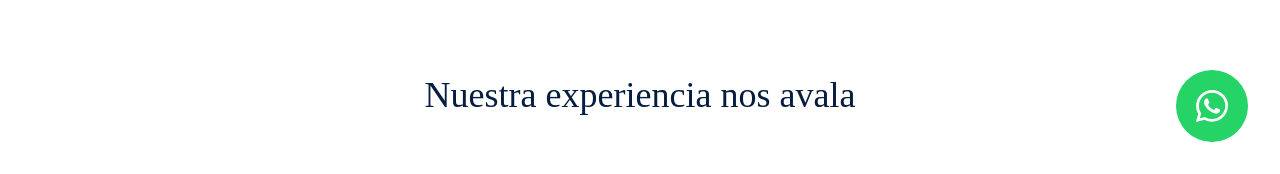
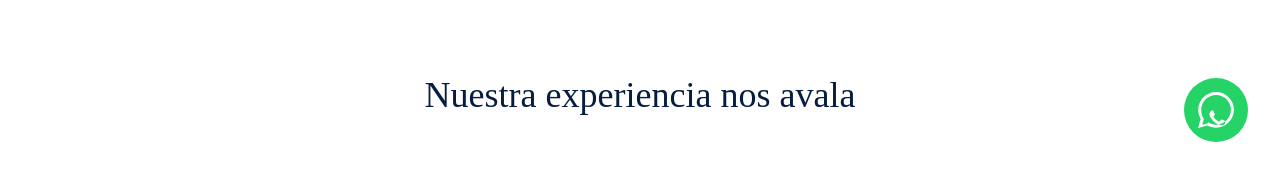
Before and after one commit to DevCardenasS/web-cardenas-saltos, a Next.js app: page / in a window 1280 px wide. Shown: the part 626-800 px from the top of the page. Built offline with nearby package versions, Linux system fonts and the light colour scheme.

Commit message:
Update WhatsAppButton.js

```diff
--- a/components/WhatsAppButton.js
+++ b/components/WhatsAppButton.js
@@ -2,7 +2,7 @@ import React from 'react';
 import { WHATSAPP_NUMBER } from '../constants';
 
 const WhatsAppButton = () => {
-  // Mensaje personalizado centralizado
+  // Mensaje personalizado
   const whatsappMessage = encodeURIComponent("Hola Cárdenas Saltos Abogados, tengo una consulta sobre...");
 
   return (
@@ -22,17 +22,21 @@ const WhatsAppButton = () => {
         href={`https://wa.me/${WHATSAPP_NUMBER}?text=${whatsappMessage}`}
         target="_blank"
         rel="noopener noreferrer"
-        className="fixed bottom-6 right-6 md:bottom-8 md:right-8 z-50 bg-[#25d366] p-4 md:p-5 rounded-full shadow-2xl hover:scale-110 transition-transform flex items-center justify-center group animate-shine"
+        // CAMBIOS CLAVE:
+        // 1. 'w-14 h-14' garantiza un círculo perfecto de 56px (tamaño estándar móvil).
+        // 2. 'right-5 bottom-5' lo aleja un poco más del borde para que no se corte.
+        // 3. 'z-50' asegura que flote sobre textos, pero NO sobre el menú de navegación (que es z-100).
+        className="fixed bottom-5 right-5 md:bottom-8 md:right-8 z-50 bg-[#25d366] w-14 h-14 md:w-16 md:h-16 rounded-full shadow-2xl hover:scale-110 transition-transform flex items-center justify-center animate-shine"
         aria-label="Chat on WhatsApp"
       >
-        {/* SVG con dimensiones corregidas y path balanceado */}
+        {/* SVG Sólido Oficial: Se centra mucho mejor visualmente que el de líneas */}
         <svg
-          className="w-10 h-10 md:w-8 md:h-8"
+          className="w-8 h-8 md:w-9 md:h-9 text-white"
           viewBox="0 0 24 24"
-          fill="white"
+          fill="currentColor"
           xmlns="http://www.w3.org/2000/svg"
         >
-          <path d="M17.472 14.382c-.297-.149-1.758-.867-2.03-.967-.273-.099-.471-.148-.67.15-.197.297-.767.966-.94 1.164-.173.199-.347.223-.644.075-.297-.15-1.255-.463-2.39-1.475-.883-.788-1.48-1.761-1.653-2.059-.173-.297-.018-.458.13-.606.134-.133.298-.347.446-.52.149-.174.198-.298.298-.497.099-.198.05-.371-.025-.52-.075-.149-.669-1.612-.916-2.207-.242-.579-.487-.5-.669-.51-.173-.008-.371-.01-.57-.01-.198 0-.52.074-.792.372-.272.297-1.04 1.016-1.04 2.479 0 1.462 1.065 2.875 1.213 3.074.149.198 2.096 3.2 5.077 4.487.709.306 1.262.489 1.694.625.712.227 1.36.195 1.871.118.571-.085 1.758-.719 2.006-1.413.248-.694.248-1.289.173-1.413-.074-.124-.272-.198-.57-.347m-5.421 7.403h-.004a9.87 9.87 0 01-5.031-1.378l-.361-.214-3.741.982.998-3.648-.235-.374a9.86 9.86 0 01-1.51-5.26c.001-5.45 4.436-9.884 9.888-9.884 2.64 0 5.122 1.03 6.988 2.898a9.825 9.825 0 012.893 6.994c-.003 5.45-4.437 9.884-9.885 9.884m8.413-18.297A11.815 11.815 0 0012.05 0C5.445 0 .081 5.391.079 11.942c0 2.09.54 4.134 1.57 5.91L0 24l6.335-1.662c1.72 0.94 3.675 1.438 5.662 1.44h.005c6.602 0 11.966-5.39 11.968-11.941a11.846 11.846 0 00-3.502-8.435"/>
+          <path d="M.057 24l1.687-6.163c-1.041-1.804-1.588-3.849-1.587-5.946.003-6.556 5.338-11.891 11.893-11.891 3.181.001 6.167 1.24 8.413 3.488 2.245 2.248 3.481 5.236 3.48 8.414-.003 6.557-5.338 11.892-11.893 11.892-1.99-.001-3.951-.5-5.688-1.448l-6.305 1.654zm6.597-3.807c1.676.995 3.276 1.591 5.392 1.592 5.448 0 9.886-4.434 9.889-9.885.002-5.462-4.415-9.89-9.881-9.892-5.452 0-9.887 4.434-9.889 9.884-.001 2.225.586 4.391 1.696 6.256l-1.015 3.703 3.798-.996zM17.65 19.235c-.26-.13-1.534-.757-1.771-.842-.237-.085-.41-.128-.582.13-.172.258-.667.842-.818 1.015-.15.173-.3.194-.56.065-.26-.13-1.097-.404-2.09-1.288-.773-.69-1.295-1.542-1.446-1.801-.15-.259-.016-.399.114-.528.117-.117.26-.302.39-.454.13-.15.173-.258.26-.432.085-.172.043-.324-.022-.454-.065-.13-.582-1.401-.797-1.919-.21-.506-.418-.437-.582-.445-.15-.007-.323-.008-.495-.008-.173 0-.453.065-.689.324-.237.258-.905.885-.905 2.159 0 1.274.927 2.505 1.056 2.677.129.172 1.825 2.788 4.42 3.911.618.267 1.099.426 1.475.546.621.197 1.185.169 1.631.103.497-.074 1.534-.627 1.751-1.233.216-.605.216-1.123.151-1.233-.066-.111-.237-.173-.497-.302z"/>
         </svg>
       </a>
     </>
```
